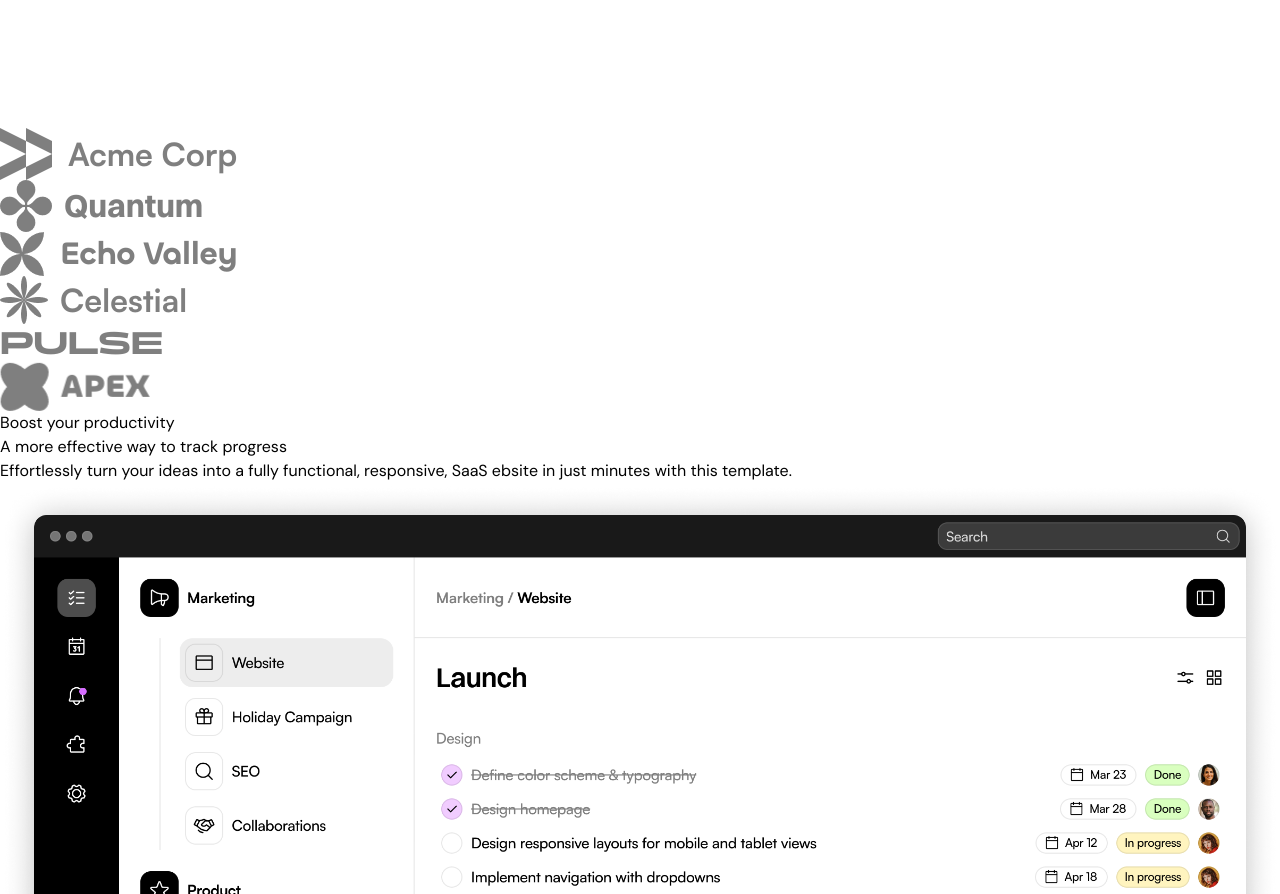
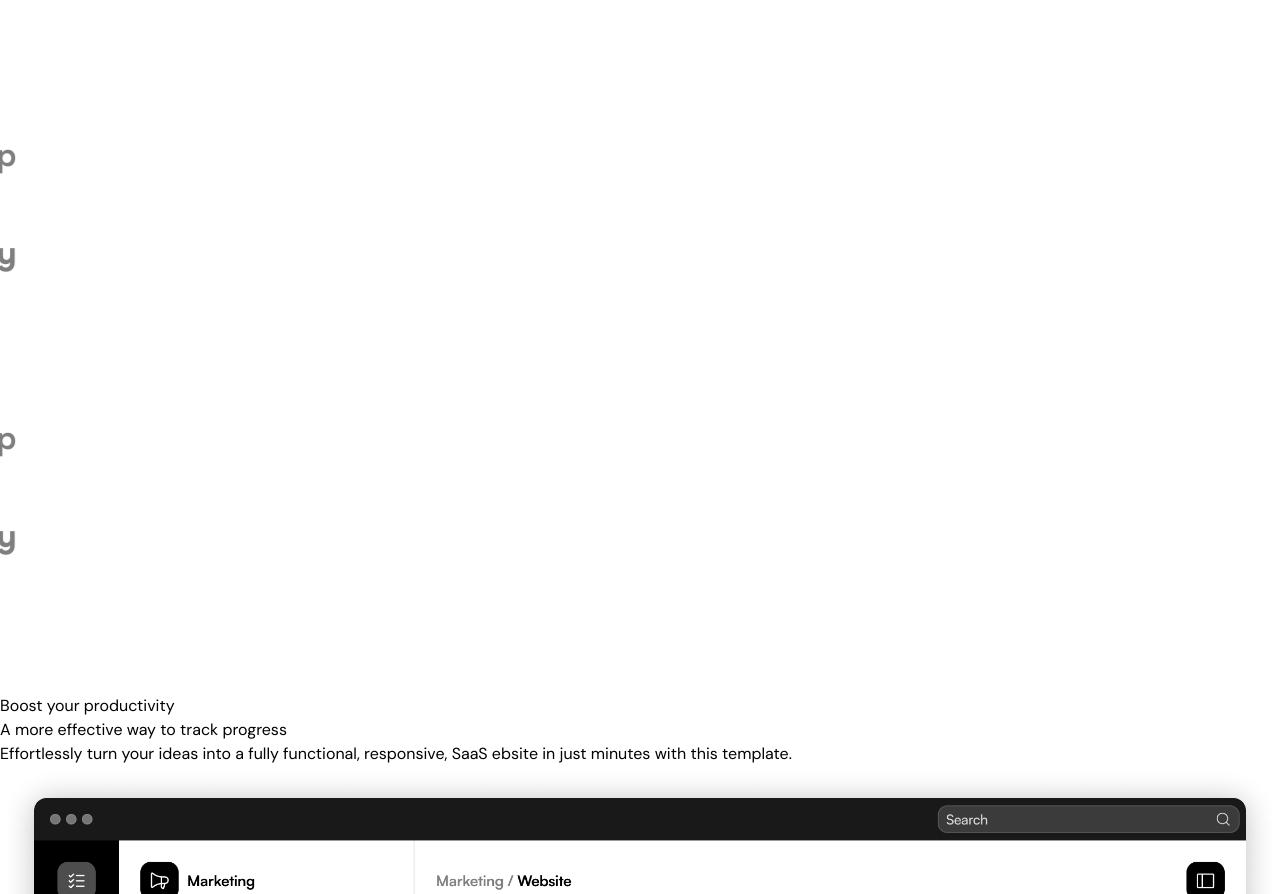
Before and after one commit to hyperactive-panda111/saas_landing_page, a Next.js app: page / in a window 1280 px wide. Shown: the part 4660-5554 px from the top of the page. Built offline with nearby package versions, Linux system fonts and the light colour scheme.

Commit message:
added side scrolling to LogoTicker.tsx

```diff
--- a/src/sections/LogoTicker.tsx
+++ b/src/sections/LogoTicker.tsx
@@ -1,24 +1,45 @@
+'use client';
+
 import acmeLogo from '@/assets/logo-acme.png';
 import quantumLogo from '@/assets/logo-quantum.png';
 import echoLogo from '@/assets/logo-echo.png';
 import celestialLogo from '@/assets/logo-celestial.png';
 import pulseLogo from '@/assets/logo-pulse.png';
 import apexLogo from '@/assets/logo-apex.png';
+
 import Image from 'next/image';
+import { motion } from 'framer-motion';
 
 export const LogoTicker = () => {
   return (
     <div className='md:py-12 py-8 bg-white'>
       <div className='container'>
         <div className='flex overflow-hidden [mask-image:linear-gradient(to_right,transparent,black,transparent)]'>
-          <div className='flex gap-14 flex-none'>
+          <motion.div
+            className='flex gap-14 flex-none pr-14'
+            animate={{ translateX: '-50%' }}
+            transition={{
+              duration: 20,
+              repeat: Infinity,
+              repeatType: 'loop',
+              ease: 'linear'
+            }}
+          >
             <Image src={acmeLogo} alt='Acme Logo' className='logo-ticker-image'/>
             <Image src={quantumLogo} alt='Quantum Logo' className='logo-ticker-image'/>
             <Image src={echoLogo} alt='Echo Logo' className='logo-ticker-image'/>
             <Image src={celestialLogo} alt='Celestial Logo' className='logo-ticker-image'/>
             <Image src={pulseLogo} alt='Pulse Logo' className='logo-ticker-image'/>
             <Image src={apexLogo} alt='Apex Logo' className='logo-ticker-image'/>
-          </div>
+
+            {/* Section */}
+            <Image src={acmeLogo} alt='Acme Logo' className='logo-ticker-image'/>
+            <Image src={quantumLogo} alt='Quantum Logo' className='logo-ticker-image'/>
+            <Image src={echoLogo} alt='Echo Logo' className='logo-ticker-image'/>
+            <Image src={celestialLogo} alt='Celestial Logo' className='logo-ticker-image'/>
+            <Image src={pulseLogo} alt='Pulse Logo' className='logo-ticker-image'/>
+            <Image src={apexLogo} alt='Apex Logo' className='logo-ticker-image'/>
+          </motion.div>
         </div>
       </div>
     </div>
```
